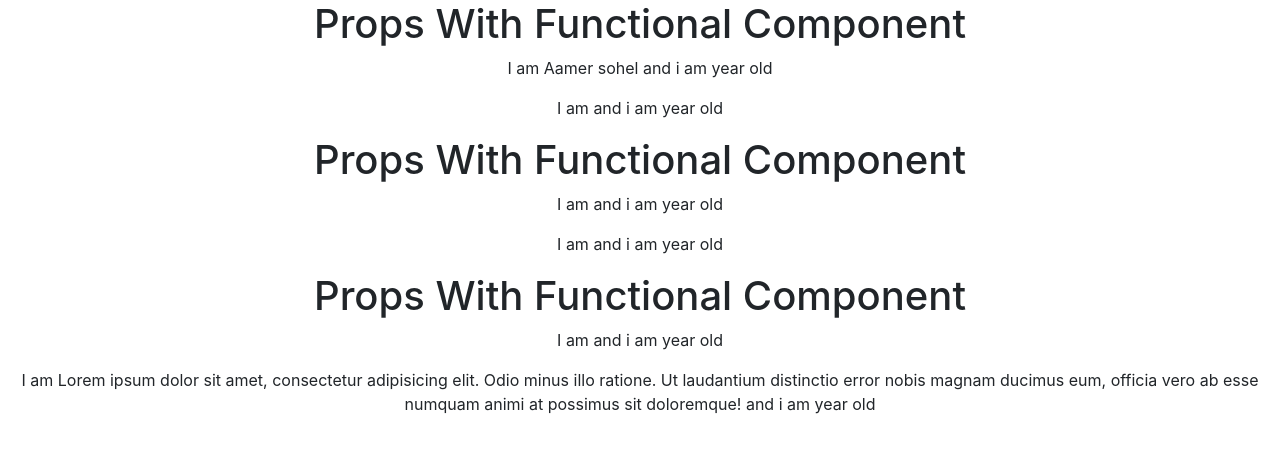
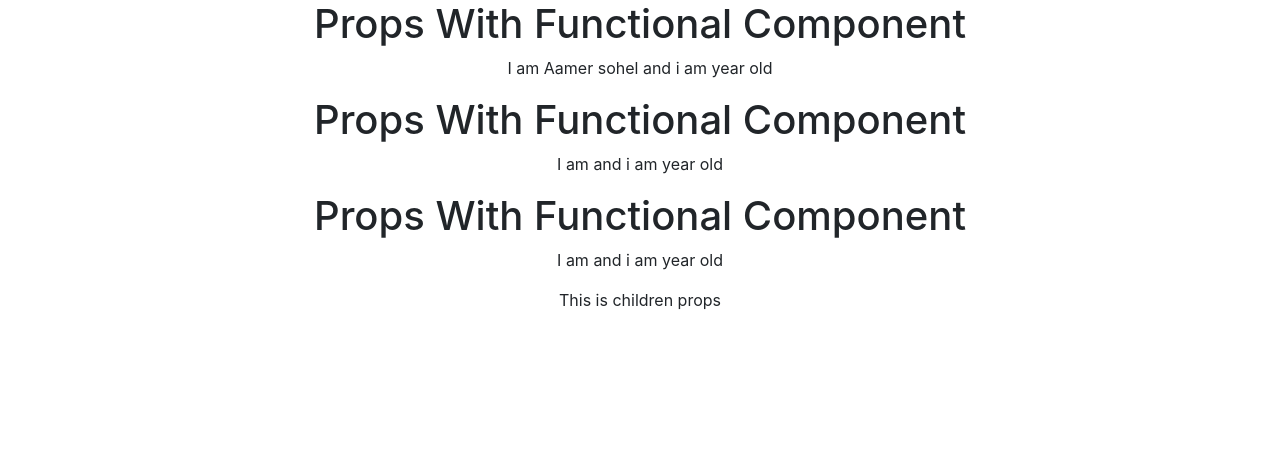
Before and after one commit to HusnainK721/my-first-app, a React (Create React App) app: page / in a window 1280 px wide. Shown: the top 452 px of the page. Built offline with nearby package versions, Linux system fonts and the light colour scheme.

Commit message:
Props with functionl conponent

```diff
--- a/src/Component/C-MainBodySection/PropsWithFunctionComponent/PropsParcticeChild.jsx
+++ b/src/Component/C-MainBodySection/PropsWithFunctionComponent/PropsParcticeChild.jsx
@@ -8,7 +8,7 @@ export const PropsParcticeChild = (props) => {
         <p>
           I am {props.brand} and i am {props.age} year old
         </p>
-        <p>I am {props.children} and i am year old</p>
+        <p> {props.children}</p>
       </div>
     </React.Fragment>
   );
--- a/src/Component/C-MainBodySection/PropsWithFunctionComponent/PropsPracticeParent.jsx
+++ b/src/Component/C-MainBodySection/PropsWithFunctionComponent/PropsPracticeParent.jsx
@@ -12,11 +12,7 @@ export const PropsPracticeParent = () => {
       <PropsParcticeChild anotherName={personName} /> */}
       <PropsParcticeChild brand={personName} />
       <PropsParcticeChild name="BillGates" />
-      <PropsParcticeChild>
-        Lorem ipsum dolor sit amet, consectetur adipisicing elit. Odio minus
-        illo ratione. Ut laudantium distinctio error nobis magnam ducimus eum,
-        officia vero ab esse numquam animi at possimus sit doloremque!
-      </PropsParcticeChild>
+      <PropsParcticeChild>This is children props</PropsParcticeChild>
       {/* <PropsParcticeChild name={name} age={age} /> */}
     </div>
   );
```
Also changed, not shown: 1 other file (tests, documents, lock files or other folders).
